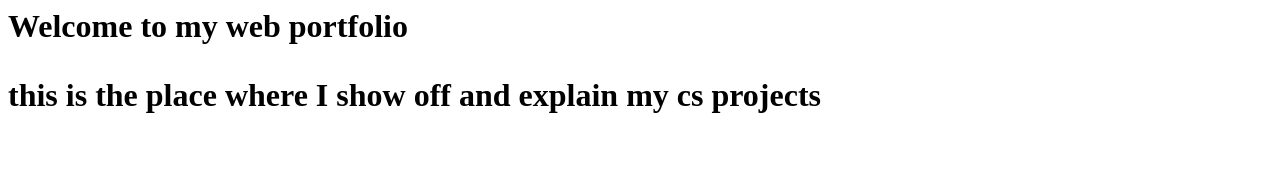
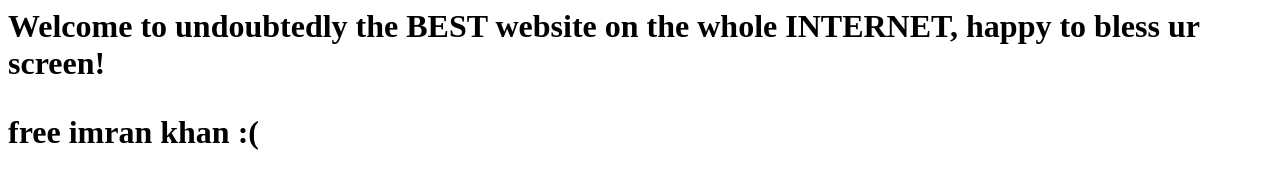
Before and after one commit to noor-b08/noor-b08.github.io, a plain HTML site: page index.html in a window 1280 px wide. Drawn offline with Linux system fonts and the light colour scheme.

Commit message:
Update index.html

```diff
--- a/index.html
+++ b/index.html
@@ -1,8 +1,8 @@
 <html>
   <head>
     <body>
-      <h1> Welcome to my web portfolio
-    <p> this is the place where I show off and explain my cs projects
+      <h1> Welcome to undoubtedly the BEST website on the whole INTERNET, happy to bless ur screen!
+    <p> free imran khan :(
     </p>
     </body>
   </head>
```
